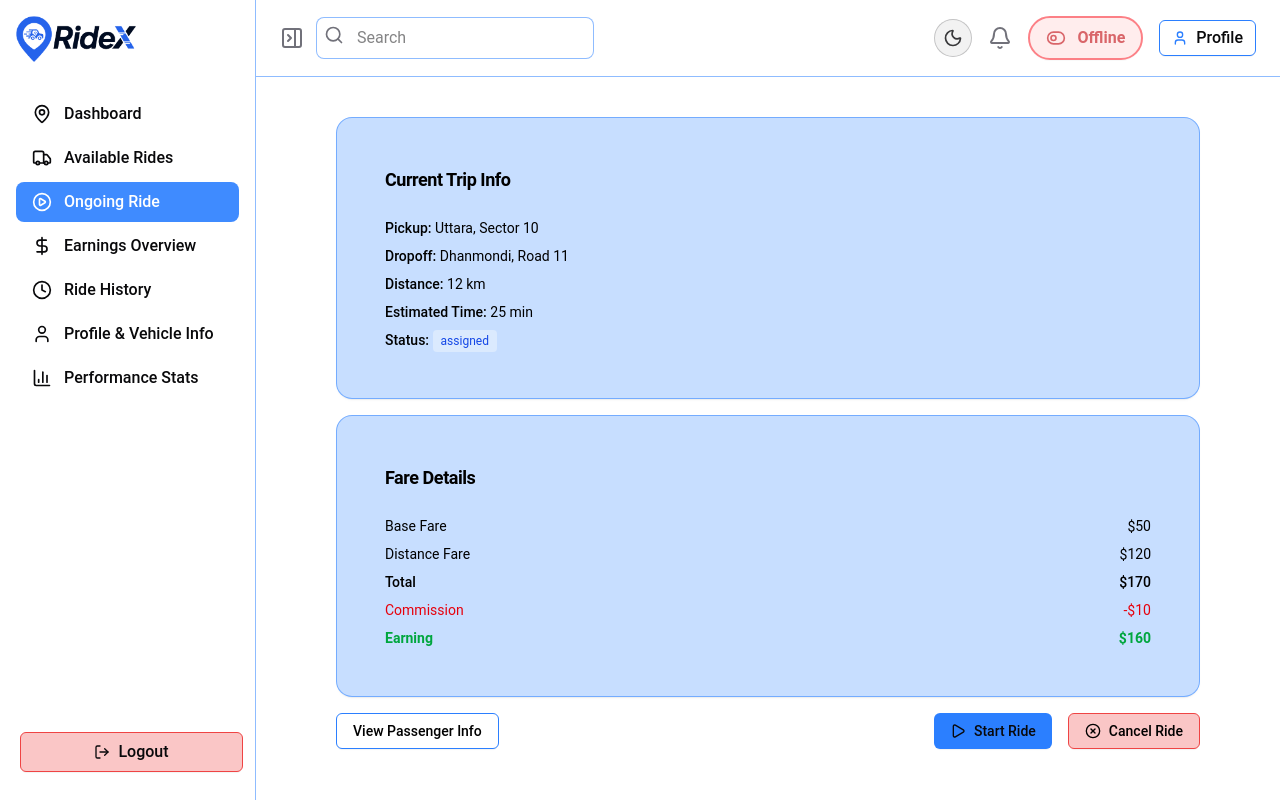
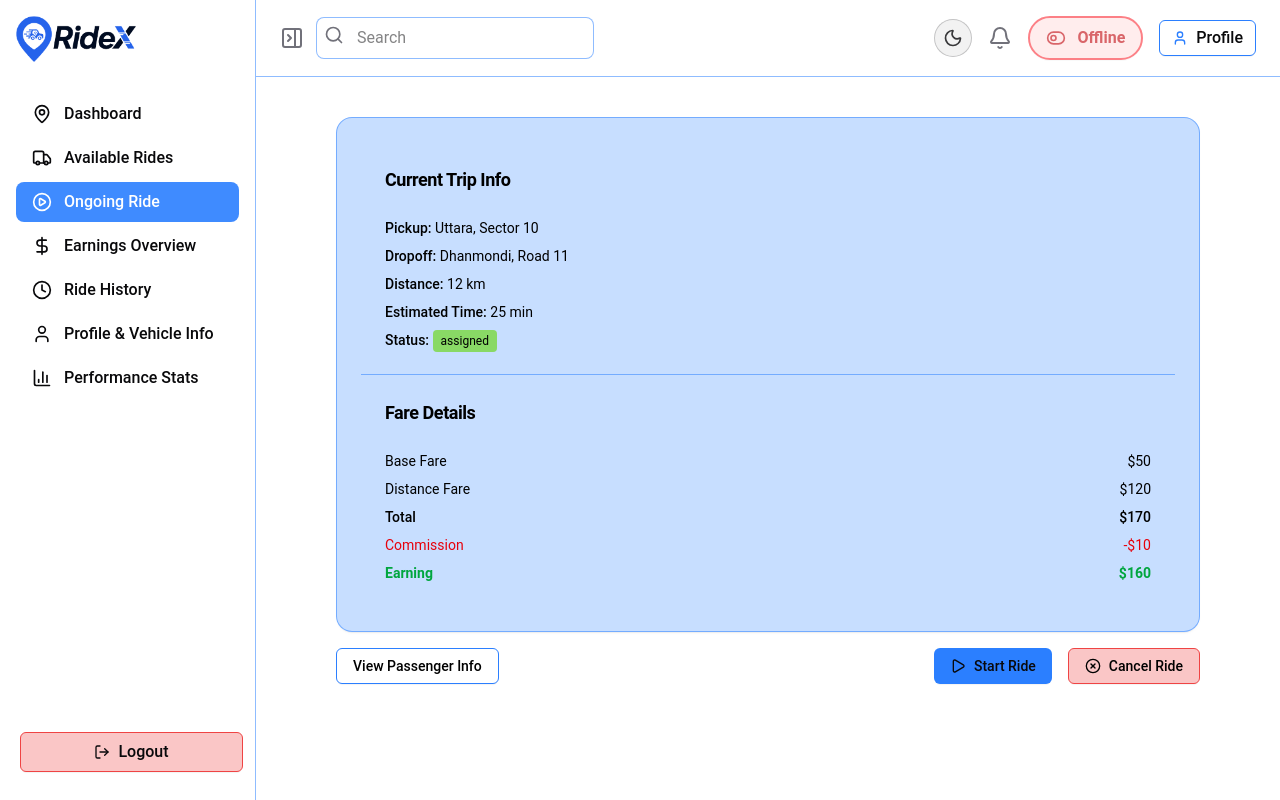
Before and after one commit to rubel6610/RideX-Frontend, a Next.js app: page /dashboard/rider/ongoing-ride in a window 1280 px wide. Built offline with nearby package versions, Linux system fonts and the light colour scheme; no server answers; sample sign-in values are in the browser's storage.

Commit message:
Modified ongoing ride functionality

```diff
--- a/src/app/dashboard/rider/ongoing-ride/page.jsx
+++ b/src/app/dashboard/rider/ongoing-ride/page.jsx
@@ -30,8 +30,10 @@ export default function OngoingRidePage() {
 
     return (
         <div className="p-4  max-w-4xl mx-auto space-y-4">
+
+            <div className="p-6 shadow-md rounded-2xl hover:border-primary border border-border bg-accent/50">
+
                 {/* Current Trip Info */}
-            <div className="p-6 shadow-md rounded-2xl hover:border-primary border border-border bg-accent/50">
                 <CardHeader>
                     <CardTitle className="text-lg">Current Trip Info</CardTitle>
                 </CardHeader>
@@ -52,20 +54,20 @@ export default function OngoingRidePage() {
                         <span className="font-medium">Status:</span>{" "}
                         <span
                             className={`px-2 py-1 rounded text-xs ${ride.status === "completed"
-                                ? "bg-green-100 text-green-700"
+                                ? "bg-sidebar/40 text-primary"
                                 : ride.status === "cancelled"
-                                    ? "bg-red-100 text-red-700"
-                                    : "bg-blue-100 text-blue-700"
+                                    ? "bg-destructive/40"
+                                    : "bg-secondary"
                                 }`}
                         >
                             {ride.status}
                         </span>
                     </p>
                 </CardContent>
-            </div>
 
+                <div className="border-t border-border"></div>
                 {/* Fare Details */}
-            <div  className="p-6 shadow-md rounded-2xl hover:border-primary border border-border bg-accent/50">
+                <div>
                     <CardHeader>
                         <CardTitle className="text-lg">Fare Details</CardTitle>
                     </CardHeader>
@@ -91,6 +93,8 @@ export default function OngoingRidePage() {
                             <span>${ride.fare.total - ride.fare.commission}</span>
                         </p>
                     </CardContent>
+                </div>
+
             </div>
 
             {/* Passenger Info (Modal) */}
@@ -146,6 +150,14 @@ export default function OngoingRidePage() {
                             <XCircle className="w-4 h-4" /> Cancel Ride
                         </Button>
                     )}
+
+                    {ride.status == "cancelled" && (
+                        <button
+                            className="bg-destructive flex gap-1 py-2 px-4 rounded-md items-center cursor-not-allowed"
+                        >
+                            <XCircle className="w-4 h-4" /> Cancelled
+                        </button>
+                    )}
                 </div>
             </div>
         </div>
```
Lines whose indentation alone changed are shown as unchanged.
